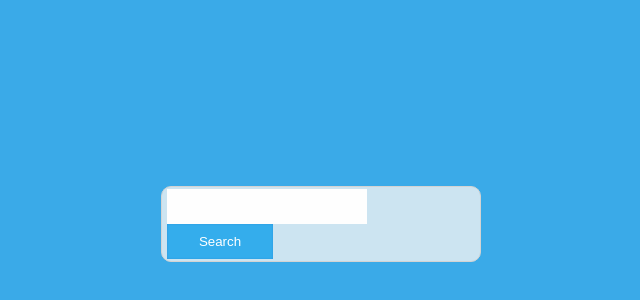
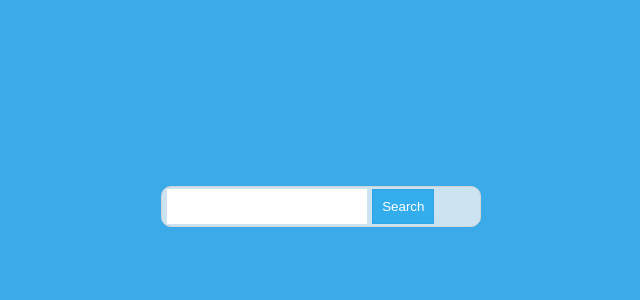
Before and after one commit to facn5/EZSearch, a website: page public/index.html in a window 1280 px wide. Shown: the part 214-514 px from the top of the page, without its empty margins (479-1119 px from the left). Drawn offline with Linux system fonts and the light colour scheme.

Commit message:
made the button width in a precentage

```diff
--- a/public/style.css
+++ b/public/style.css
@@ -46,6 +46,6 @@ body {
   border: none;
   color: #fff;
   padding: 10px;
-  width: 106px;
+  width: 20%;
   box-shadow: 0 0 2px #2692dd inset;
 }
```
